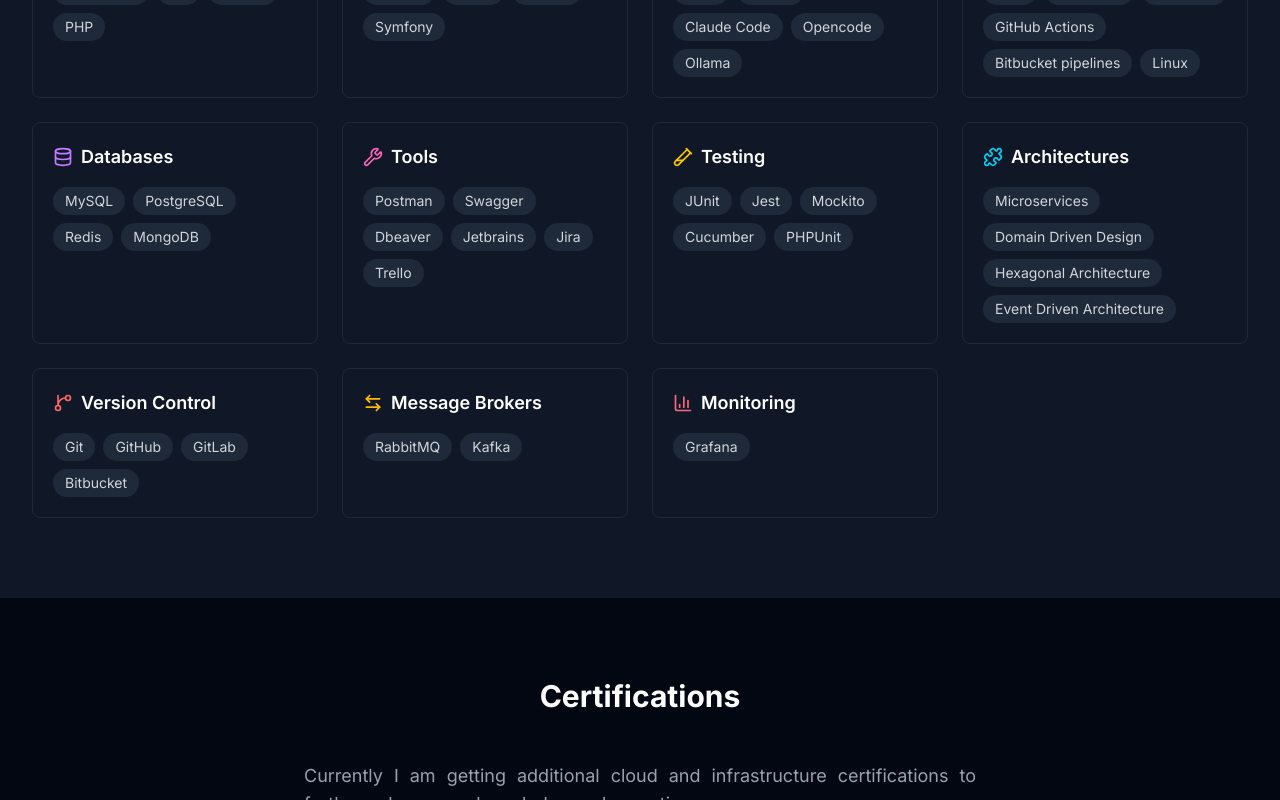
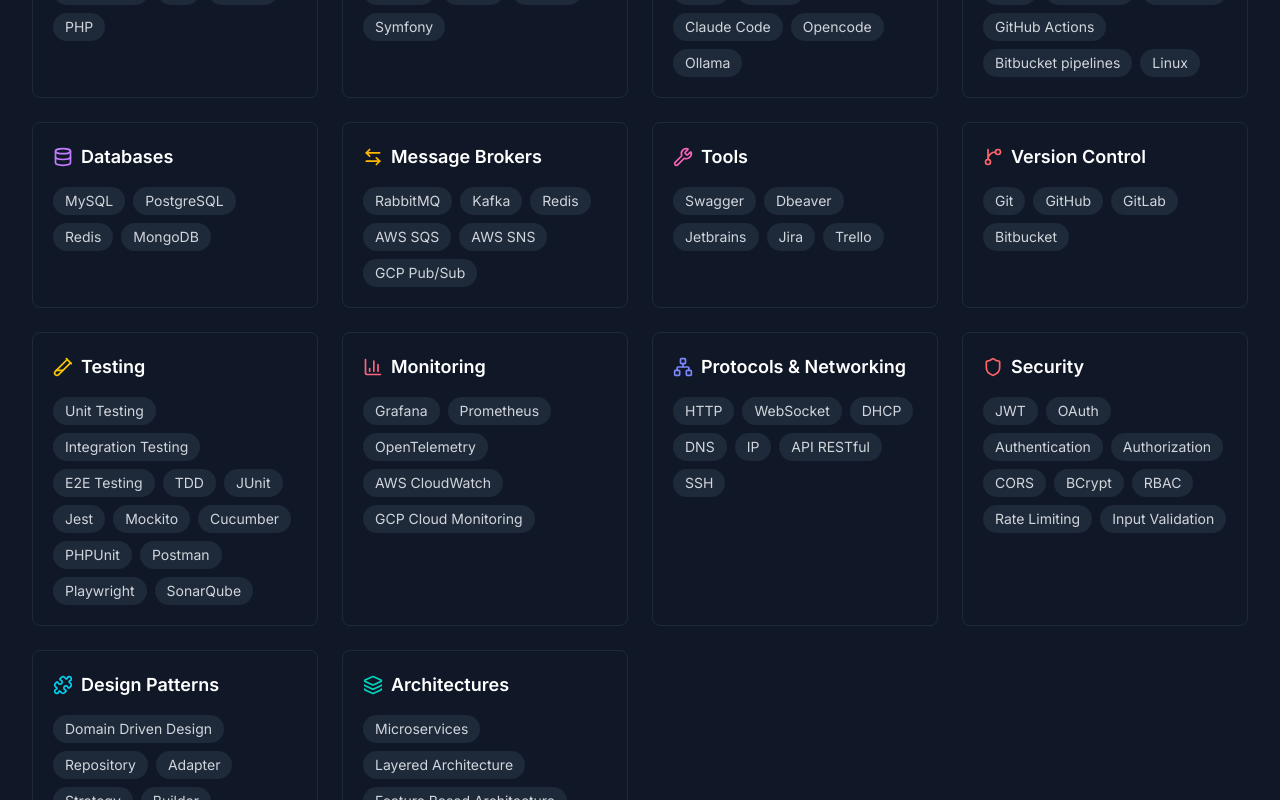
Before and after one commit to albertmenendezg/portfolio, a Next.js app: page / in a window 1280 px wide. Shown: the part 4740-5540 px from the top of the page. Built offline with nearby package versions, Linux system fonts and the light colour scheme.

Commit message:
feat: split architectures into architectures + designPatterns, add security category

```diff
--- a/src/components/Skills.tsx
+++ b/src/components/Skills.tsx
@@ -5,7 +5,7 @@
 import { useTranslation } from "react-i18next";
 import {
   Code2, Box, Database, Cloud, Wrench, TestTube2,
-  Puzzle, Terminal, Sparkles, GitBranch, ArrowLeftRight, BarChart3
+  Puzzle, Sparkles, GitBranch, ArrowLeftRight, BarChart3, Network, Shield, Layers
 } from "lucide-react";
 
 const skillCategoriesKeys = [
@@ -14,12 +14,15 @@
   { key: "ai", items: skills.ai, color: "text-violet-600 dark:text-violet-400", bg: "bg-violet-500/10", icon: Sparkles },
   { key: "devops", items: skills.devops, color: "text-orange-600 dark:text-orange-400", bg: "bg-orange-500/10", icon: Cloud },
   { key: "databases", items: skills.databases, color: "text-purple-600 dark:text-purple-400", bg: "bg-purple-500/10", icon: Database },
+  { key: "messageBrokers", items: skills.messageBrokers, color: "text-amber-600 dark:text-amber-400", bg: "bg-amber-500/10", icon: ArrowLeftRight },
   { key: "tools", items: skills.tools, color: "text-pink-600 dark:text-pink-400", bg: "bg-pink-500/10", icon: Wrench },
+  { key: "versionControl", items: skills.versionControl, color: "text-red-600 dark:text-red-400", bg: "bg-red-500/10", icon: GitBranch },
   { key: "testing", items: skills.testing, color: "text-yellow-600 dark:text-yellow-400", bg: "bg-yellow-500/10", icon: TestTube2 },
-  { key: "architectures", items: skills.architectures, color: "text-cyan-600 dark:text-cyan-400", bg: "bg-cyan-500/10", icon: Puzzle },
-  { key: "versionControl", items: skills.versionControl, color: "text-red-600 dark:text-red-400", bg: "bg-red-500/10", icon: GitBranch },
-  { key: "messageBrokers", items: skills.messageBrokers, color: "text-amber-600 dark:text-amber-400", bg: "bg-amber-500/10", icon: ArrowLeftRight },
   { key: "monitoring", items: skills.monitoring, color: "text-rose-600 dark:text-rose-400", bg: "bg-rose-500/10", icon: BarChart3 },
+  { key: "protocols", items: skills.protocols, color: "text-indigo-600 dark:text-indigo-400", bg: "bg-indigo-500/10", icon: Network },
+  { key: "security", items: skills.security, color: "text-red-600 dark:text-red-400", bg: "bg-red-500/10", icon: Shield },
+  { key: "designPatterns", items: skills.designPatterns, color: "text-cyan-600 dark:text-cyan-400", bg: "bg-cyan-500/10", icon: Puzzle },
+  { key: "architectures", items: skills.architectures, color: "text-teal-600 dark:text-teal-400", bg: "bg-teal-500/10", icon: Layers },
 ];
 
 export default function Skills() {
--- a/src/data/portfolio.ts
+++ b/src/data/portfolio.ts
@@ -84,13 +84,16 @@
   frameworks: ["SpringBoot", "Node.js", "NestJS", "React", "Next.js", "Symfony"],
   databases: ["MySQL", "PostgreSQL", "Redis", "MongoDB"],
   devops: ["Docker", "Kubernetes", "AWS", "GCP", "Terraform", "GitLab CI", "GitHub Actions", "Bitbucket pipelines", "Linux"],
-  tools: ["Postman", "Swagger", "Dbeaver", "Jetbrains", "Jira", "Trello"],
-  testing: ["JUnit", "Jest", "Mockito", "Cucumber", "PHPUnit"],
-  architectures: [ "Microservices", "Domain Driven Design", "Hexagonal Architecture", "Event Driven Architecture"],
+  tools: ["Swagger", "Dbeaver", "Jetbrains", "Jira", "Trello"],
+  testing: ["Unit Testing", "Integration Testing", "E2E Testing", "TDD", "JUnit", "Jest", "Mockito", "Cucumber", "PHPUnit", "Postman", "Playwright", "SonarQube"],
+  architectures: ["Microservices", "Layered Architecture", "Feature Based Architecture", "Hexagonal Architecture", "Event Driven Architecture"],
+  designPatterns: ["Domain Driven Design", "Repository", "Adapter", "Strategy", "Builder", "Singleton", "Observer"],
   ai: ["Prompt Engineering", "Agents", "MCP", "Codex", "Claude Code", "Opencode", "Ollama"],
   versionControl: ["Git", "GitHub", "GitLab", "Bitbucket"],
-  messageBrokers: ["RabbitMQ", "Kafka"],
-  monitoring: ["Grafana"]
+  messageBrokers: ["RabbitMQ", "Kafka", "Redis", "AWS SQS", "AWS SNS", "GCP Pub/Sub"],
+  monitoring: ["Grafana", "Prometheus", "OpenTelemetry", "AWS CloudWatch", "GCP Cloud Monitoring"],
+  protocols: ["HTTP", "WebSocket", "DHCP", "DNS", "IP", "API RESTful", "SSH"],
+  security: ["JWT", "OAuth", "Authentication", "Authorization", "CORS", "BCrypt", "RBAC", "Rate Limiting", "Input Validation"]
 };
 
 export const education = [
--- a/src/i18n/locales/en.json
+++ b/src/i18n/locales/en.json
@@ -132,10 +132,13 @@
     "tools": "Tools",
     "testing": "Testing",
     "architectures": "Architectures",
+    "designPatterns": "Design Patterns",
     "ai": "AI",
     "versionControl": "Version Control",
     "messageBrokers": "Message Brokers",
-    "monitoring": "Monitoring"
+    "monitoring": "Monitoring",
+    "protocols": "Protocols & Networking",
+    "security": "Security"
   },
   "certifications": {
     "title": "Certifications",
--- a/src/i18n/locales/es.json
+++ b/src/i18n/locales/es.json
@@ -132,10 +132,13 @@
     "tools": "Herramientas",
     "testing": "Testing",
     "architectures": "Arquitecturas",
+    "designPatterns": "Patrones de Diseño",
     "ai": "IA",
     "versionControl": "Control de Versiones",
     "messageBrokers": "Brokers de Mensajería",
-    "monitoring": "Monitorización"
+    "monitoring": "Monitorización",
+    "protocols": "Protocolos y Redes",
+    "security": "Seguridad"
   },
   "certifications": {
     "title": "Certificaciones",
```
